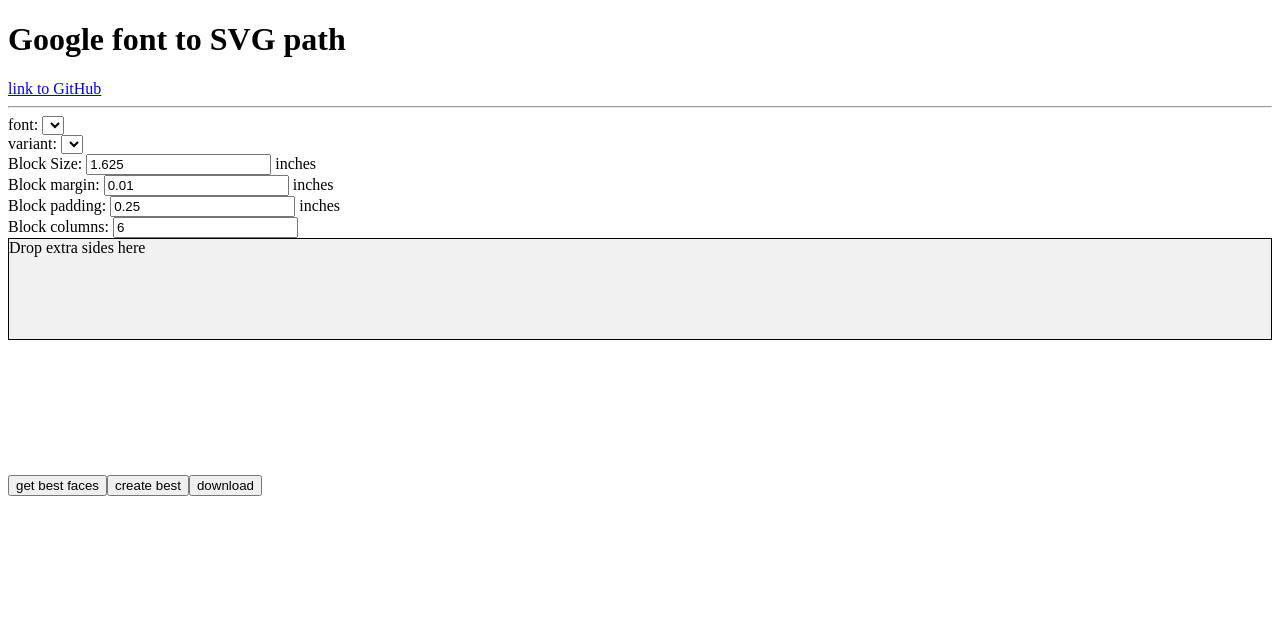
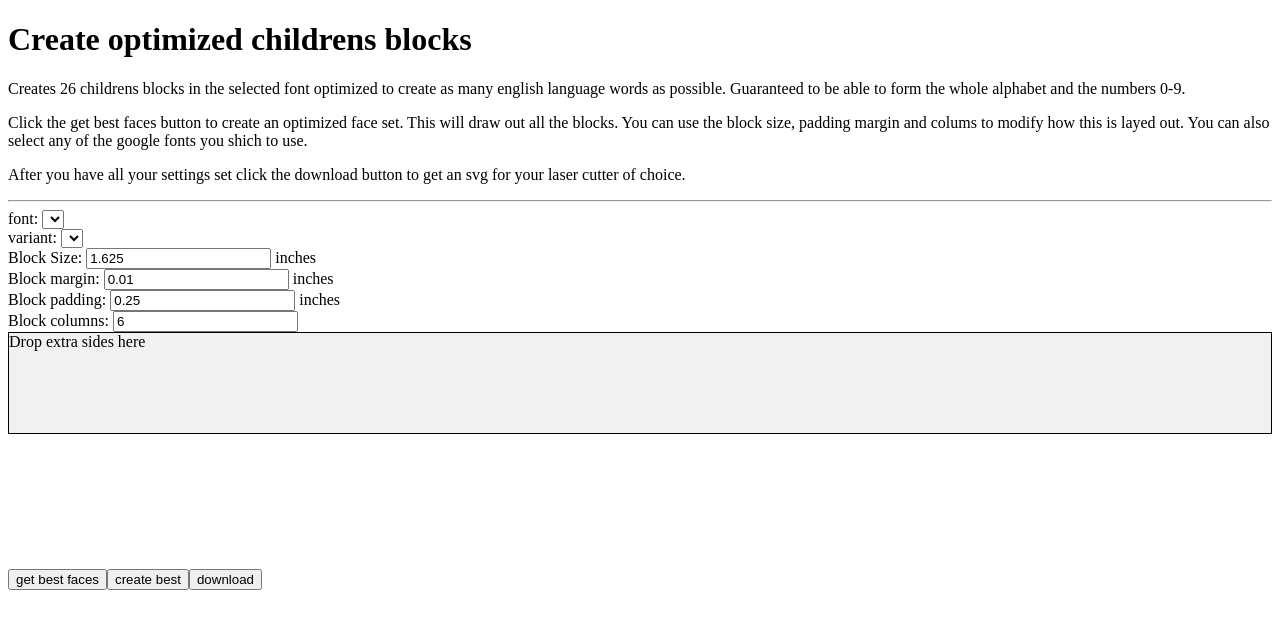
Before and after one commit to park9140/blockmaker, a website built with webpack: page index.html in a window 1280 px wide. Built offline with nearby package versions, Linux system fonts and the light colour scheme; files whose address does not match are found by name.

Commit message:
fix description

```diff
--- a/index.html
+++ b/index.html
@@ -6,8 +6,6 @@
 
   <title>google-font-to-svg-path</title>
   <meta name="description" content="google-font-to-svg-path">
-
-  <link rel="stylesheet" type="text/css" href="index.css" />
 
   <script src="https://maker.js.org/target/js/browser.maker.js" type="text/javascript"></script>
   <script src="https://pomax.github.io/bezierjs/bezier.js" type="text/javascript"></script>
@@ -30,10 +28,10 @@
 
 <body>
 
-<h1>Google font to SVG path</h1>
-
-<a href="https://github.com/danmarshall/google-font-to-svg-path">link to GitHub</a>
-
+<h1>Create optimized childrens blocks</h1>
+<p> Creates 26 childrens blocks in the selected font optimized to create as many english language words as possible. Guaranteed to be able to form the whole alphabet and the numbers 0-9.</p>
+<p>Click the get best faces button to create an optimized face set.  This will draw out all the blocks.  You can use the block size, padding margin and colums to modify how this is layed out.  You can also select any of the google fonts you shich to use.</p>
+<p>After you have all your settings set click the download button to get an svg for your laser cutter of choice.</p>
 <hr/>
 
 <label>font: <select id="font-select"></select></label>
```
